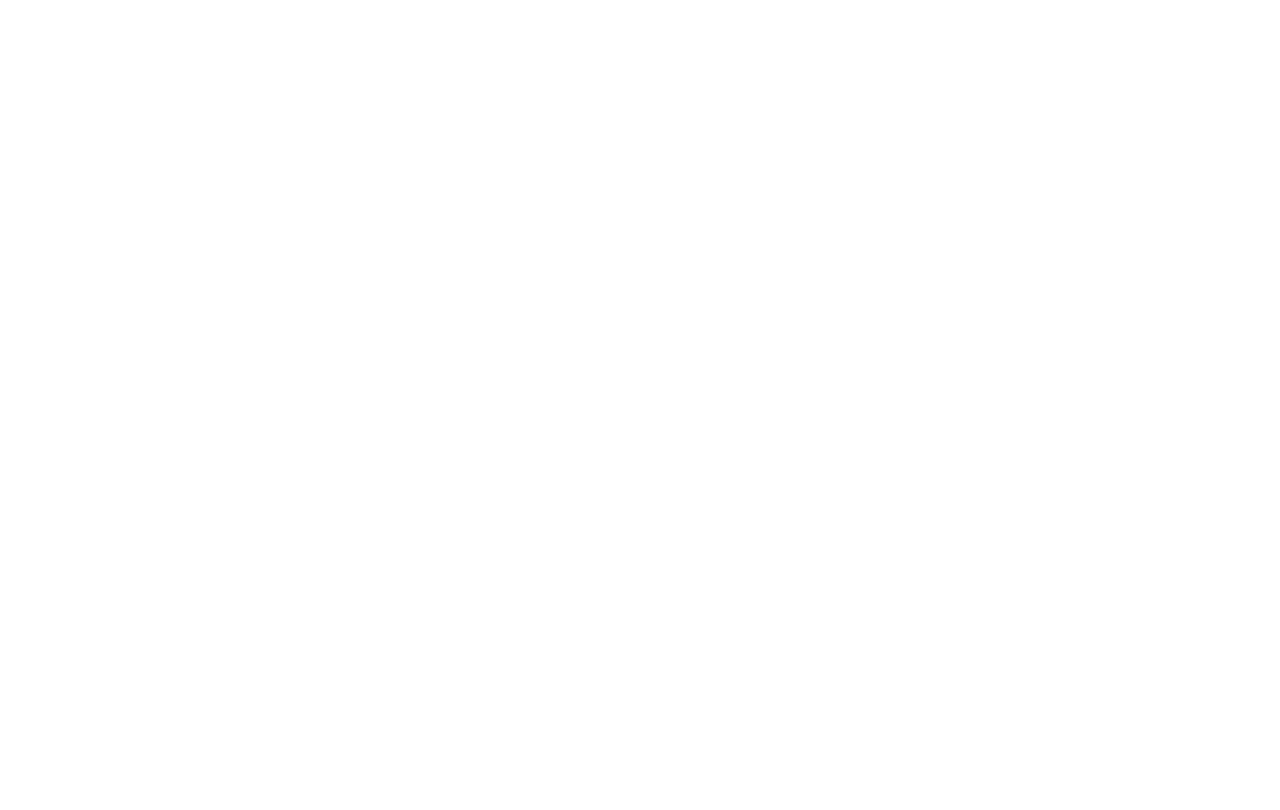
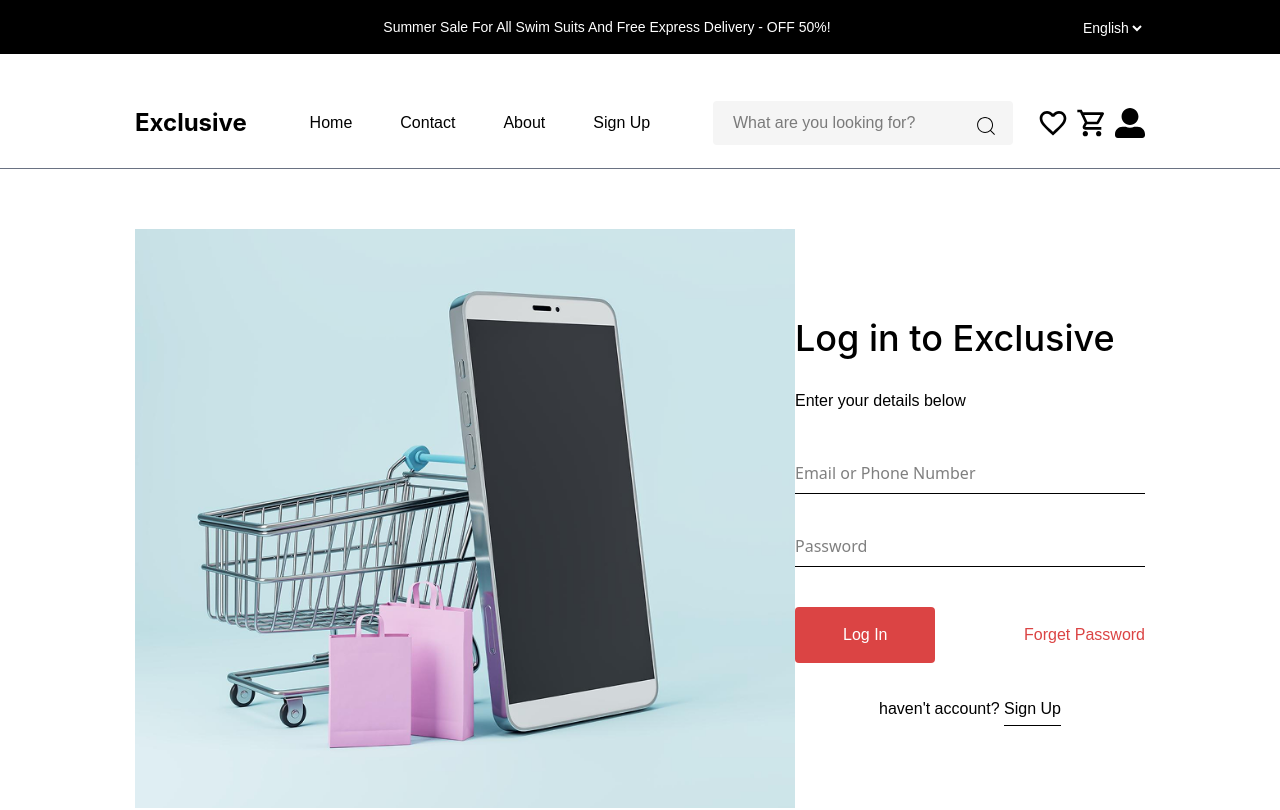
Before and after one commit to Subroto112001/E_commerce_Site, a React (Vite) app: page /login in a window 1280 px wide. Before the commit this address had no page. Shown: the top 810 px of the page. Built offline with nearby package versions, Linux system fonts and the light colour scheme.

Commit message:
login up page update

```diff
--- a/src/App.jsx
+++ b/src/App.jsx
@@ -5,9 +5,11 @@
 import PageHolder from "./Component/PageHolder";
 import Contact from "./Pages/Contact";
 import About from "./Pages/About";
-import SignUp from "./Pages/SignUp";
+
 import Wishlist from "./Pages/Wishlist";
 import Cart from "./Pages/Cart";
+import SignUp from "./Pages/AuthenticationPage/SignUp";
+import Login from "./Pages/AuthenticationPage/Login";
 
 const App = () => {
   return (
@@ -18,6 +20,7 @@
           <Route path="/contact" element={<Contact />} />
           <Route path="/about" element={<About />} />
           <Route path="/signup" element={<SignUp />} />
+          <Route path="/login" element={<Login />} />
           <Route path="/wishlist" element={<Wishlist />} />
           <Route path="/cart" element={<Cart />} />
         </Route>
--- a/src/Pages/SignUp.jsx
+++ b/src/Pages/AuthenticationPage/Login.jsx
@@ -1,7 +1,8 @@
-import React from "react";
-import SignUpImage from "../assets/SignUp/SignUp.png";
-import { FcGoogle } from "react-icons/fc";
-const SignUp = () => {
+import React from 'react'
+import SignUpImage from "../../assets/SignUp//SignUp.png"
+import { FcGoogle } from 'react-icons/fc';
+import { NavLink } from 'react-router-dom';
+const Login = () => {
   return (
     <div className="container">
       <div className="flex justify-between items-center mt-[60px] mb-[140px]">
@@ -16,7 +17,7 @@
           <div>
             {/* Header Title will be here */}
             <h2 className="font-medium font-inter text-[36px] text-text2-color ">
-              Create an account
+              Log in to Exclusive
             </h2>
             <h2 className="font-normal font-poppins text-[16px] text-text2-color mt-6">
               Enter your details below
@@ -25,12 +26,6 @@
 
             {/* input box is here */}
             <div className="Inputbox mt-12 flex flex-col gap-10">
-              <input
-                type="text"
-                placeholder="Name"
-                className="border-b w-[350px] pb-2"
-              />
-
               <input
                 type="text"
                 placeholder="Email or Phone Number"
@@ -46,23 +41,31 @@
 
             {/* Button is here */}
 
-            <div className="flex flex-col justify-center items-center mt-10 gap-4">
-              <button className="bg-Secondary2_color py-4 px-[122px] font-poppins text-[16px] font-medium text-white rounded">
-                Create Account
+            <div className="flex justify-between items-center mt-10 gap-4">
+              <button className="cursor-pointer bg-Secondary2_color py-4 px-[48px] font-poppins text-[16px] font-medium text-white rounded">
+                Log In
               </button>
-              <button className="bg-white py-4 px-[86px] font-poppins text-[16px] font-medium text-black rounded flex flex-row items-center justify-center gap-4 border">
-                <span className="text-[24px]">
-                  <FcGoogle />
-                </span>
-                Sign up with Google
-              </button>
+              <h3 className='cursor-pointer font-poppins font-normal text-[16px] text-Secondary2_color'> Forget Password</h3>
             </div>
             {/* Button is here */}
+            {/* Down Note is here */}
+            <div className=" mt-[34px] flex justify-center items-center">
+              <h3 className="text-[16px] font-normal font-poppins text-black">
+              haven't account?{" "}
+                <NavLink
+                  to={"/signUp"}
+                  className="font-medium border-b pb-1 cursor-pointer"
+                >
+                  Sign Up
+                </NavLink>
+              </h3>
+            </div>
+            {/* Down Note is here */}
           </div>
         </div>
       </div>
     </div>
   );
-};
+}
 
-export default SignUp;
+export default Login
--- /dev/null
+++ b/src/Pages/AuthenticationPage/SignUp.jsx
@@ -0,0 +1,82 @@
+import React from "react";
+import SignUpImage from "../../assets/SignUp/SignUp.png";
+import { FcGoogle } from "react-icons/fc";
+import { NavLink } from "react-router-dom";
+const SignUp = () => {
+  return (
+    <div className="container">
+      <div className="flex justify-between items-center mt-[60px] mb-[140px]">
+        {/* signup Image is here */}
+        <div className="left">
+          <picture>
+            <img src={SignUpImage} alt={SignUpImage} />
+          </picture>
+        </div>
+        {/* signup Image is here */}
+        <div className="right">
+          <div>
+            {/* Header Title will be here */}
+            <h2 className="font-medium font-inter text-[36px] text-text2-color ">
+              Create an account
+            </h2>
+            <h2 className="font-normal font-poppins text-[16px] text-text2-color mt-6">
+              Enter your details below
+            </h2>
+            {/* Header Title will be here */}
+
+            {/* input box is here */}
+            <div className="Inputbox mt-12 flex flex-col gap-10">
+              <input
+                type="text"
+                placeholder="Name"
+                className="border-b w-[350px] pb-2"
+              />
+
+              <input
+                type="text"
+                placeholder="Email or Phone Number"
+                className="border-b w-[350px] pb-2"
+              />
+              <input
+                type="text"
+                placeholder="Password"
+                className="border-b w-[350px] pb-2"
+              />
+            </div>
+            {/* input box is here */}
+
+            {/* Button is here */}
+
+            <div className="flex flex-col justify-center items-center mt-10 gap-4">
+              <button className="cursor-pointer bg-Secondary2_color py-4 px-[122px] font-poppins text-[16px] font-medium text-white rounded">
+                Create Account
+              </button>
+              <button className="cursor-pointer bg-white py-4 px-[86px] font-poppins text-[16px] font-medium text-black rounded flex flex-row items-center justify-center gap-4 border">
+                <span className="text-[24px]">
+                  <FcGoogle />
+                </span>
+                Sign up with Google
+              </button>
+            </div>
+            {/* Button is here */}
+            {/* Down Note is here */}
+            <div className=" mt-[34px] flex justify-center items-center">
+              <h3 className="text-[16px] font-normal font-poppins text-black">
+                Already have account?{" "}
+                <NavLink
+                  to={"/login"}
+                  className="font-medium border-b pb-1 cursor-pointer"
+                >
+                  Log in
+                </NavLink>
+              </h3>
+            </div>
+            {/* Down Note is here */}
+          </div>
+        </div>
+      </div>
+    </div>
+  );
+};
+
+export default SignUp;
```
